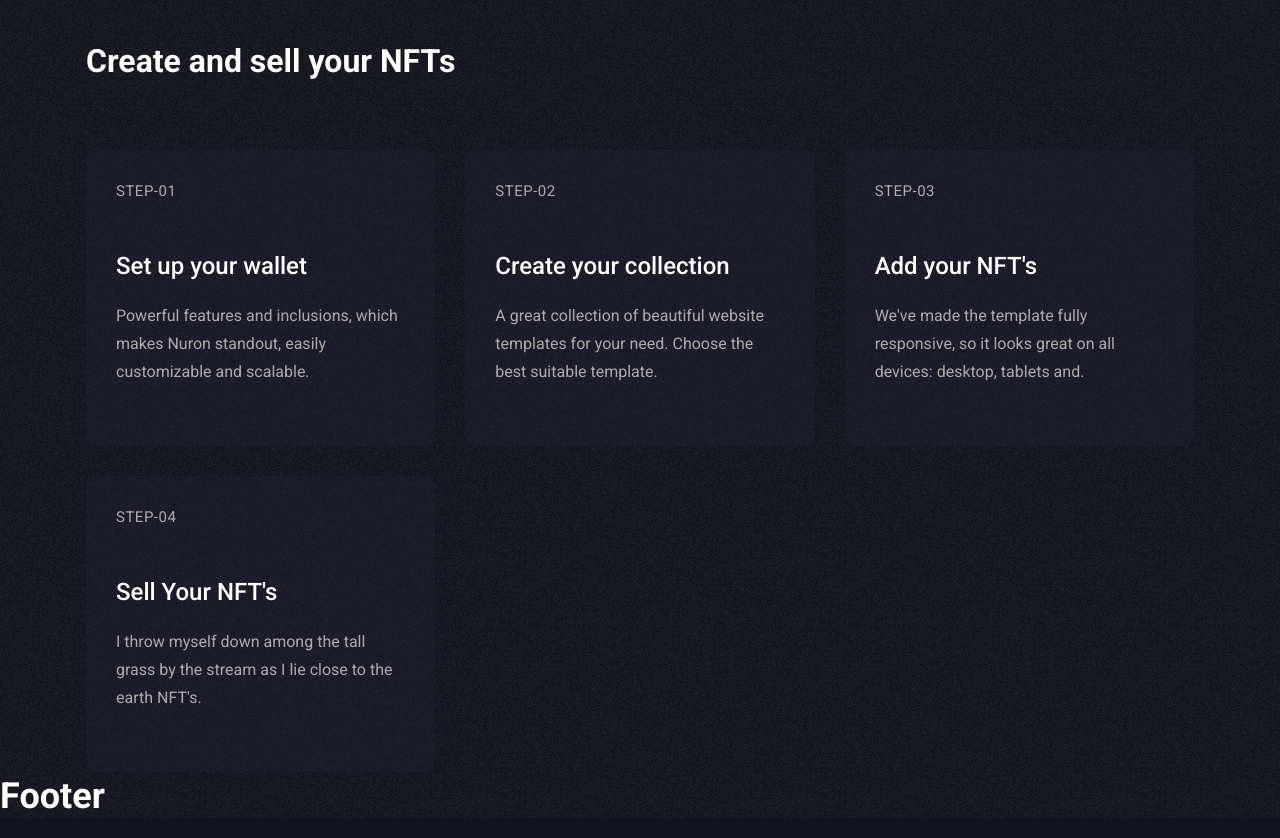
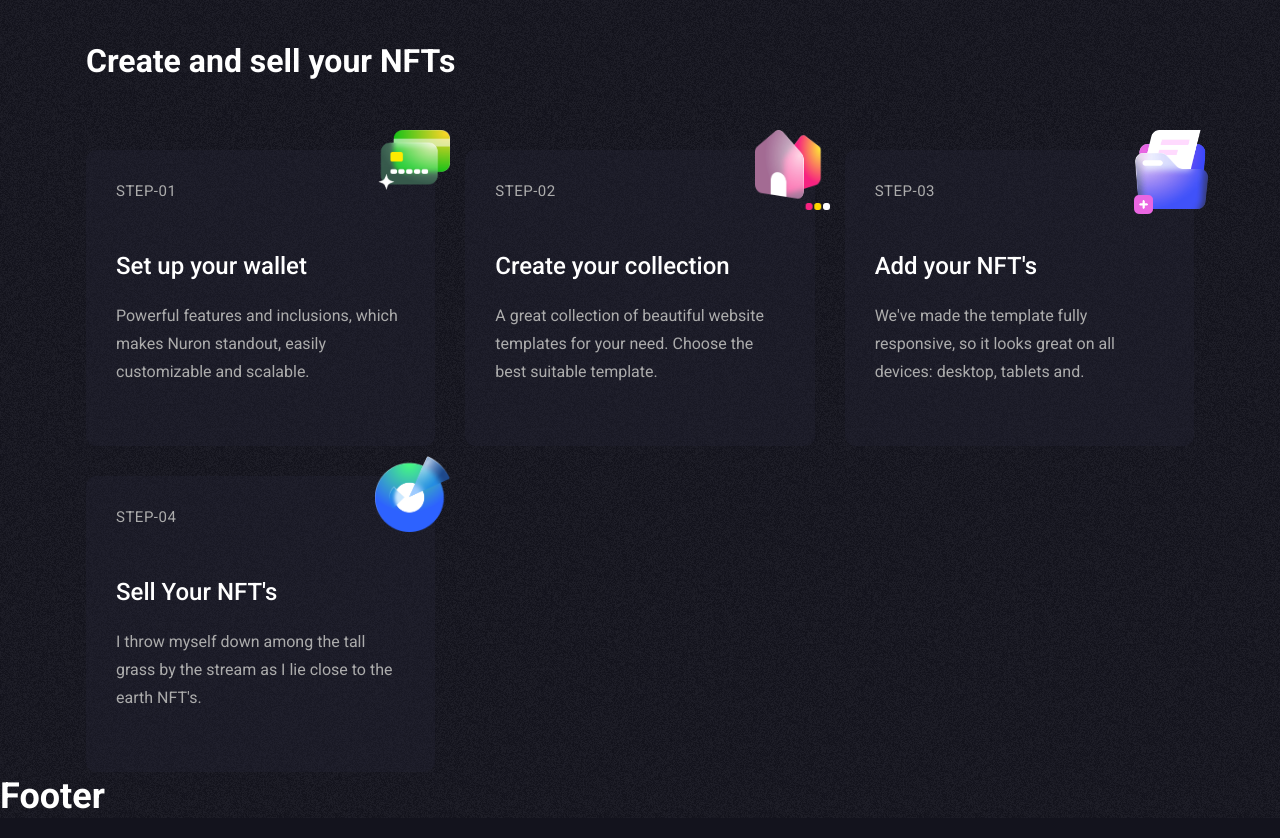
Before and after one commit to Oladayo-Ahmod/NFT_marketplace_next, a Next.js app in the folder frontend/: page / in a window 1280 px wide. Shown: the part 1280-2118 px from the top of the page. Built offline with nearby package versions, Linux system fonts and the light colour scheme.

Commit message:
service items

```diff
--- a/frontend/components/service.js
+++ b/frontend/components/service.js
@@ -17,7 +17,7 @@ const Service =()=>{
                     <div className="rn-service-one color-shape-7">
                         <div className="inner">
                             <div className="icon">
-                                <Image  src="/images/icons/shape-7.png" alt="Shape" fill />
+                                <Image  src="/images/icons/shape-7.png" alt="Shape" width={75} height={84} />
                             </div>
                             <div className="subtitle">Step-01</div>
                             <div className="content">
@@ -36,7 +36,7 @@ const Service =()=>{
                     <div className="rn-service-one color-shape-1">
                         <div className="inner">
                             <div className="icon">
-                                <Image  src="/images/icons/shape-1.png"fill  alt="Shape" />
+                                <Image  src="/images/icons/shape-1.png" width={75} height={84}  alt="Shape" />
                             </div>
                             <div className="subtitle">Step-02</div>
                             <div className="content">
@@ -55,7 +55,7 @@ const Service =()=>{
                     <div className="rn-service-one color-shape-5">
                         <div className="inner">
                             <div className="icon">
-                                <Image  src="/images/icons/shape-5.png" fill alt="Shape" />
+                                <Image  src="/images/icons/shape-5.png" width={75} height={84} alt="Shape" />
                             </div>
                             <div className="subtitle">Step-03</div>
                             <div className="content">
@@ -74,7 +74,7 @@ const Service =()=>{
                     <div className="rn-service-one color-shape-6">
                         <div className="inner">
                             <div className="icon">
-                                <Image  src="/images/icons/shape-6.png" fill alt="Shape" />
+                                <Image  src="/images/icons/shape-6.png" width={75} height={84} alt="Shape" />
                             </div>
                             <div className="subtitle">Step-04</div>
                             <div className="content">
```
